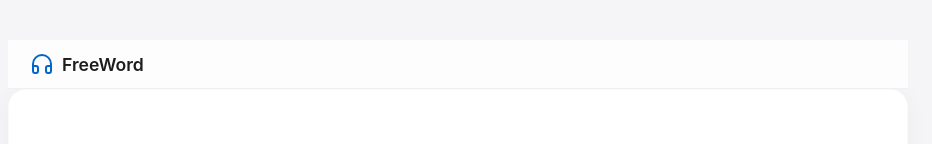
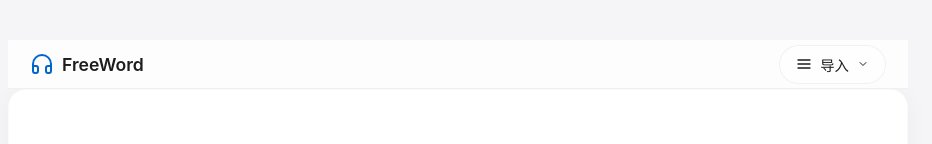
Before and after one commit to thisxiaoyuQAQ/FreeWord, a Next.js app: page /import in a window 1280 px wide. Shown: the top 144 px of the page, without its empty margins (182-1114 px from the left). Built offline with nearby package versions, Linux system fonts and the light colour scheme.

Commit message:
新增了切换按钮

```diff
--- a/app/components/Header.tsx
+++ b/app/components/Header.tsx
@@ -1,5 +1,6 @@
 'use client';
 
+import { useState, useRef, useEffect } from 'react';
 import Link from 'next/link';
 import { usePathname } from 'next/navigation';
 
@@ -14,18 +15,36 @@ const pages = [
 
 const Header = () => {
   const pathname = usePathname();
+  const [menuOpen, setMenuOpen] = useState(false);
+  const menuRef = useRef<HTMLDivElement>(null);
+
+  const currentPage = pages.find(p => p.path === pathname) || pages[0];
+
+  useEffect(() => {
+    setMenuOpen(false);
+  }, [pathname]);
+
+  useEffect(() => {
+    const handleClickOutside = (e: MouseEvent) => {
+      if (menuRef.current && !menuRef.current.contains(e.target as Node)) {
+        setMenuOpen(false);
+      }
+    };
+    document.addEventListener('mousedown', handleClickOutside);
+    return () => document.removeEventListener('mousedown', handleClickOutside);
+  }, []);
 
   return (
     <header className="global-nav">
       <div className="nav-content">
         {/* Logo 区域 */}
-        <div className="logo cursor-pointer">
+        <Link href="/" className="logo cursor-pointer" style={{ textDecoration: 'none', color: 'inherit' }}>
           <svg width="24" height="24" viewBox="0 0 24 24" fill="none" stroke="currentColor" strokeWidth="2" strokeLinecap="round" strokeLinejoin="round" style={{color: '#0066cc'}}>
             <path d="M3 18v-6a9 9 0 0 1 18 0v6"></path>
             <path d="M21 19a2 2 0 0 1-2 2h-1a2 2 0 0 1-2-2v-3a2 2 0 0 1 2-2h3zM3 19a2 2 0 0 0 2 2h1a2 2 0 0 0 2-2v-3a2 2 0 0 0-2-2H3z"></path>
           </svg>
           <span>FreeWord</span>
-        </div>
+        </Link>
 
         {/* 桌面端导航 */}
         <nav className="hidden md:flex space-x-1">
@@ -44,6 +63,46 @@ const Header = () => {
             );
           })}
         </nav>
+
+        {/* 移动端页面切换按钮 */}
+        <div className="md:hidden relative" ref={menuRef}>
+          <button
+            className={`mobile-trigger-btn ${menuOpen ? 'active' : ''}`}
+            onClick={() => setMenuOpen(!menuOpen)}
+          >
+            <svg width="16" height="16" viewBox="0 0 24 24" fill="none" stroke="currentColor" strokeWidth="2" strokeLinecap="round" strokeLinejoin="round">
+              <path d="M3 12h18M3 6h18M3 18h18"/>
+            </svg>
+            <span>{currentPage.name}</span>
+            <svg width="12" height="12" viewBox="0 0 24 24" fill="none" stroke="currentColor" strokeWidth="2" strokeLinecap="round" strokeLinejoin="round" className={menuOpen ? 'rotate-180' : ''} style={{transition: 'transform 0.2s'}}>
+              <path d="M6 9l6 6 6-6"/>
+            </svg>
+          </button>
+
+          {menuOpen && (
+            <div className="mobile-dropdown-panel">
+              {pages.map(item => {
+                const isActive = pathname === item.path;
+                return (
+                  <Link
+                    key={item.id}
+                    href={item.path}
+                    className={`mobile-dropdown-item ${isActive ? 'active' : ''}`}
+                    onClick={() => setMenuOpen(false)}
+                  >
+                    <span>{item.name}</span>
+                    {isActive && (
+                      <svg className="check-icon" viewBox="0 0 24 24" fill="none" stroke="currentColor" strokeWidth="3" strokeLinecap="round" strokeLinejoin="round">
+                        <polyline points="20 6 9 17 4 12"/>
+                      </svg>
+                    )}
+                  </Link>
+                );
+              })}
+              <div className="menu-footer">FreeWord</div>
+            </div>
+          )}
+        </div>
       </div>
     </header>
   );
```
